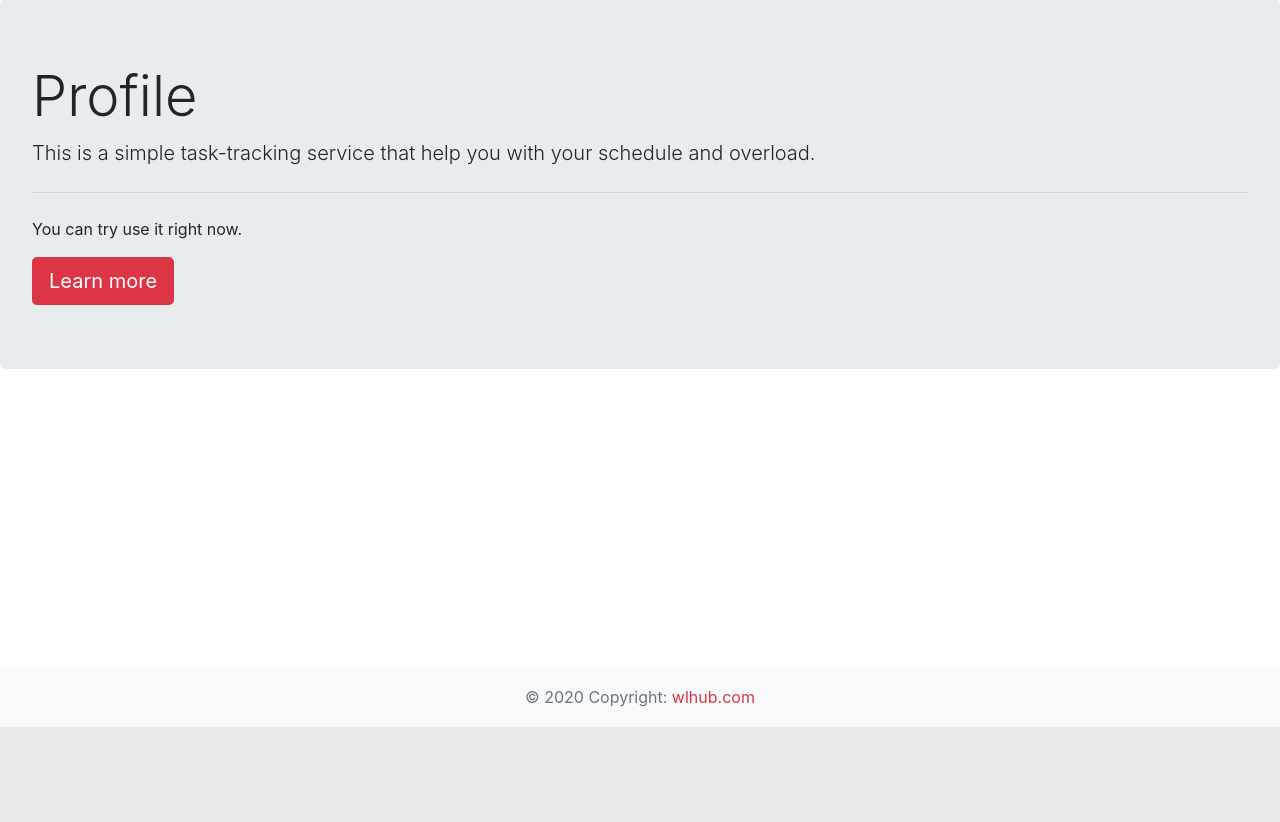
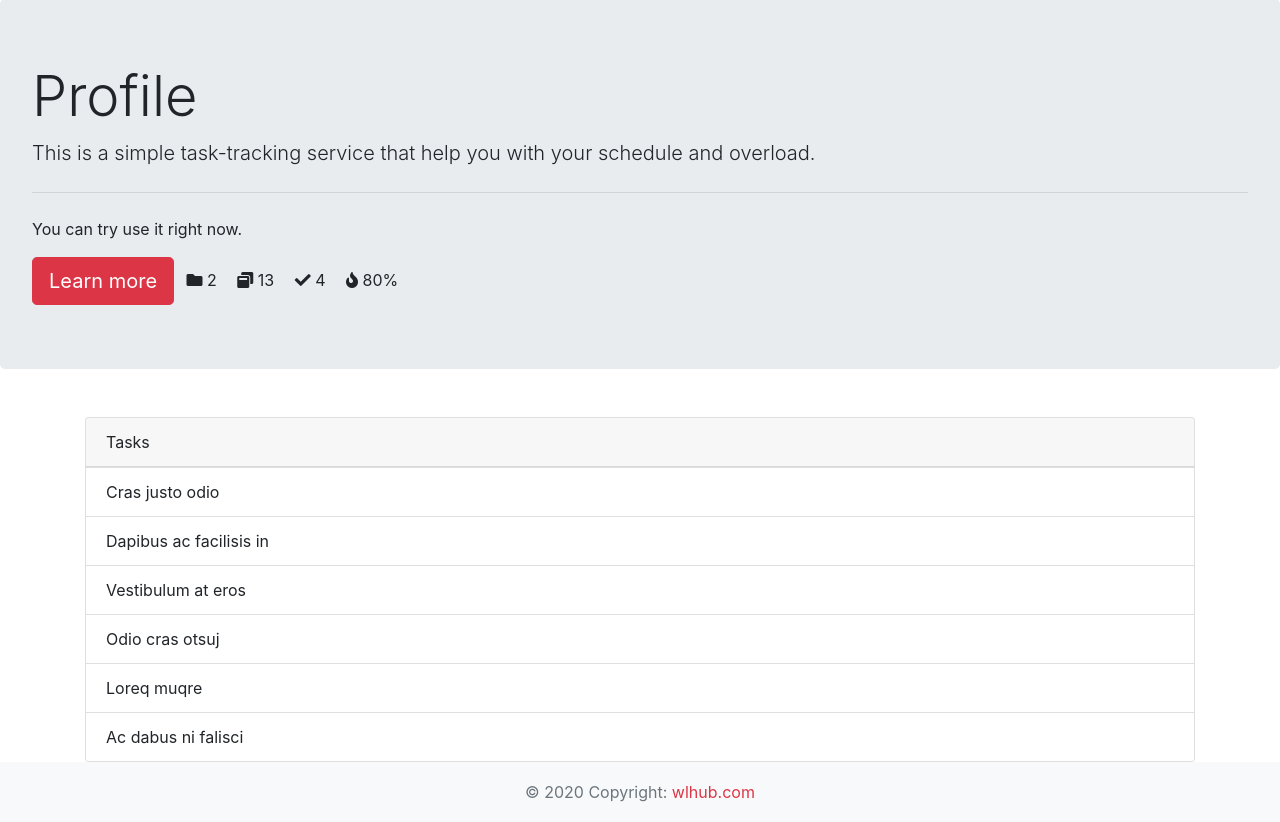
Before and after one commit to azinit/wlhub, a Django app: page /account/ in a window 1280 px wide. Shown: the part 73-895 px from the top of the page. Before the commit the page ends 800 px from the top, so only its background shows below. Run offline with Django 3.2, Linux system fonts and the light colour scheme; some libraries are stand-ins or nearby versions.

Commit message:
add stats, task for profile page

```diff
--- /dev/null
+++ b/wlhub/templates/components/stat.html
@@ -0,0 +1,4 @@
+<span class="stat mx-2">
+    <i class="fa fa-{{ icon }}"></i>
+    <span class="label">{{ label }}</span>
+</span>
--- a/wlhub/templates/includes/wrapper.html
+++ b/wlhub/templates/includes/wrapper.html
@@ -10,7 +10,7 @@
     <link rel="stylesheet" href="{% static "bootstrap/bootstrap.min.css" %}" type="text/css">
     <link rel="stylesheet" href="{% static "bootstrap/bootstrap-color.min.css" %}" type="text/css">
     <link rel="stylesheet" href="{% static 'common/index.css' %}">
-    {#    <link rel="stylesheet" href="https://use.fontawesome.com/releases/v5.8.1/css/all.css" integrity="sha384-50oBUHEmvpQ+1lW4y57PTFmhCaXp0ML5d60M1M7uH2+nqUivzIebhndOJK28anvf" crossorigin="anonymous">#}
+    <link rel="stylesheet" href="https://use.fontawesome.com/releases/v5.8.1/css/all.css" integrity="sha384-50oBUHEmvpQ+1lW4y57PTFmhCaXp0ML5d60M1M7uH2+nqUivzIebhndOJK28anvf" crossorigin="anonymous">
     {% block styles %}
     {% endblock %}
 </head>
--- /dev/null
+++ b/wlhub/templates/users/includes/hero.html
@@ -0,0 +1,10 @@
+<h1 class="display-4">Profile</h1>
+<p class="lead">This is a simple task-tracking service that help you with your schedule and overload.</p>
+<hr class="my-4">
+<p>You can try use it right now.</p>
+<a class="btn btn-danger btn-lg" href="#" role="button">Learn more</a>
+
+{% include 'components/stat.html' with label=2 icon="folder" %}
+{% include 'components/stat.html' with label=13 icon="window-restore" %}
+{% include 'components/stat.html' with label=4 icon="check" %}
+{% include 'components/stat.html' with label="80%" icon="fire" %}
--- /dev/null
+++ b/wlhub/templates/users/includes/tasks.html
@@ -0,0 +1,15 @@
+<div class="container">
+    <div class="card mt-5">
+        <div class="card-header">
+            Tasks
+        </div>
+        <ul class="list-group list-group-flush">
+            <li class="list-group-item">Cras justo odio</li>
+            <li class="list-group-item">Dapibus ac facilisis in</li>
+            <li class="list-group-item">Vestibulum at eros</li>
+            <li class="list-group-item">Odio cras otsuj</li>
+            <li class="list-group-item">Loreq muqre</li>
+            <li class="list-group-item">Ac dabus ni falisci</li>
+        </ul>
+    </div>
+</div>
--- a/wlhub/templates/users/index.html
+++ b/wlhub/templates/users/index.html
@@ -6,10 +6,9 @@
 
 {% block content %}
     <section class="jumbotron hero mb-0">
-        <h1 class="display-4">Profile</h1>
-        <p class="lead">This is a simple task-tracking service that help you with your schedule and overload.</p>
-        <hr class="my-4">
-        <p>You can try use it right now.</p>
-        <a class="btn btn-danger btn-lg" href="#" role="button">Learn more</a>
+        {% include 'users/includes/hero.html' %}
+    </section>
+    <section class="tasks">
+        {% include 'users/includes/tasks.html' %}
     </section>
 {% endblock %}
```
